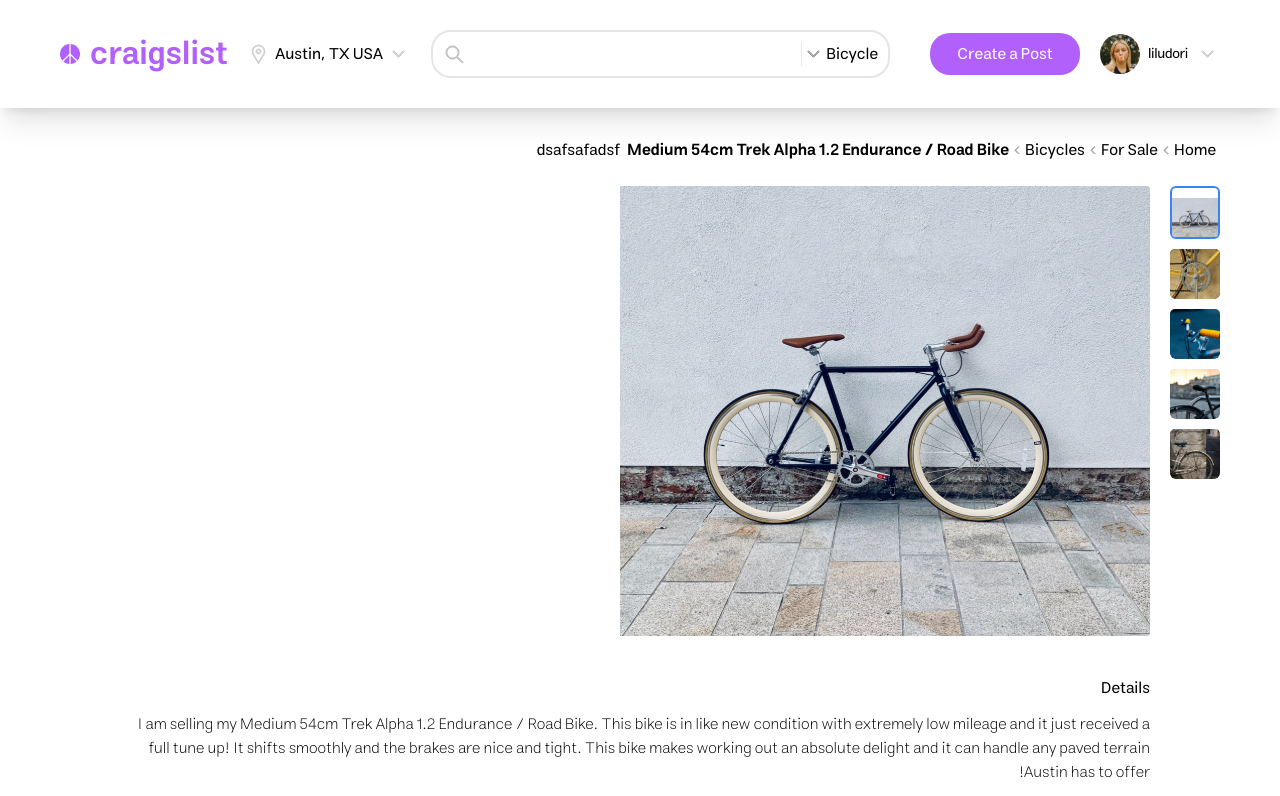
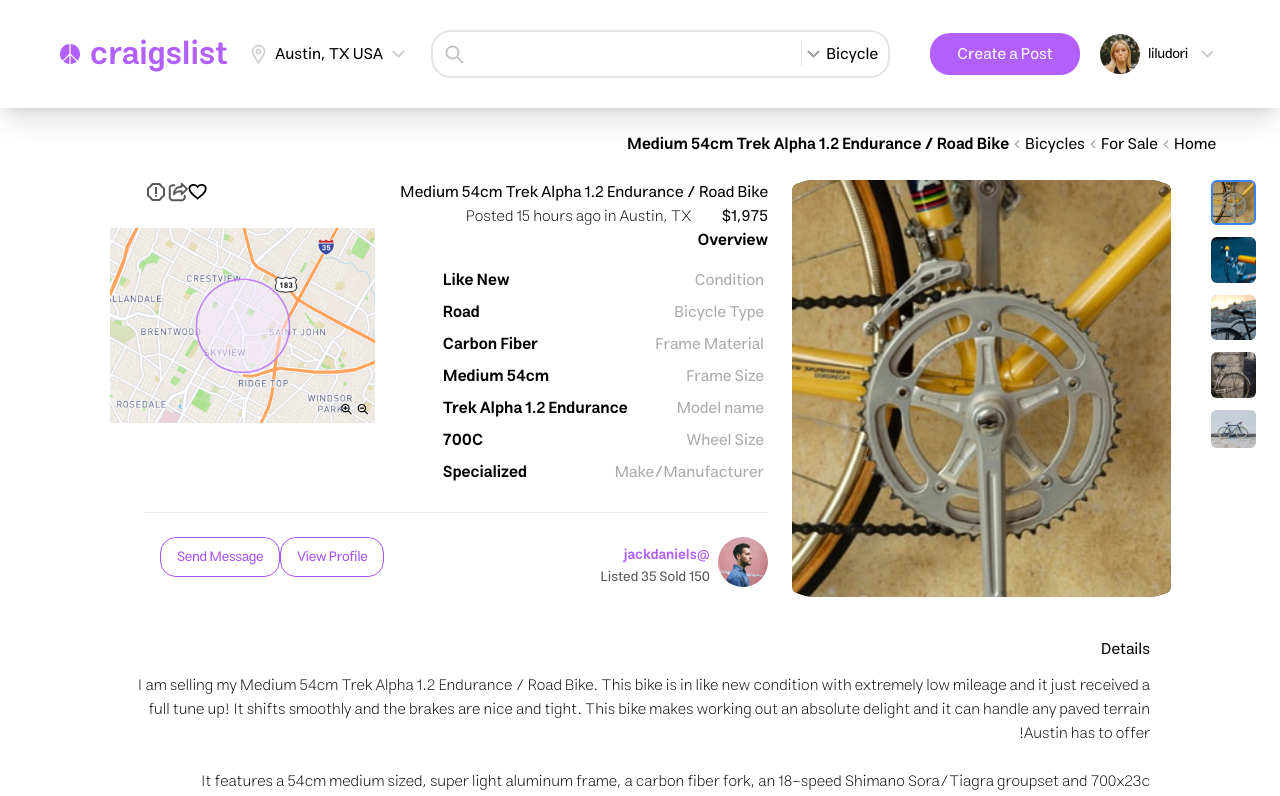
Before and after one commit to sybigdeli/react-online-advertisement, a React (Vite) app: page /Details in a window 1280 px wide. Shown: the top 796 px of the page. Built offline with nearby package versions, Linux system fonts and the light colour scheme.

Commit message:
details done

```diff
--- a/src/components/UI/ProfileButton.jsx
+++ b/src/components/UI/ProfileButton.jsx
@@ -1,11 +1,11 @@
 import React from "react";
 
-function ProfileButton(profileLink) {
+function ProfileButton({ profileLink, children }) {
   return (
     <a href={profileLink}>
-      <button className="w-full h-full bg-white rounded-2xl border border-purple-500 items-center justify-center flex ">
-        <div className="ViewProfile w-20 h-4 text-right text-purple-500 text-sm font-sans font-['Euclid Circular B'] leading-none tracking-tight">
-          View Profile
+      <button className="w-full h-full bg-white rounded-2xl border border-purple-500 items-center justify-center">
+        <div className=" w-full p-4 items-center h-4 text-right text-purple-500 text-sm font-sans leading-none tracking-tight flex">
+          {children}
         </div>
       </button>
     </a>
--- a/src/pages/Details.jsx
+++ b/src/pages/Details.jsx
@@ -8,8 +8,14 @@
 import byce3 from "@/assets/images/detail3.svg";
 import byce4 from "@/assets/images/detail4.svg";
 import byce5 from "@/assets/images/detail5.svg";
+import map from "@/assets/images/map.png";
+import likeicon from "@/assets/icons/like.svg";
+import reporticon from "@/assets/icons/report.svg";
+import shareicon from "@/assets/icons/share.svg";
+import usericon from "@/assets/images/user7.svg";
+import ProfileButton from "@/components/UI/ProfileButton";
 function Details() {
-  const productPictures = [byce1, byce2, byce3, byce4, byce5];
+  const productPictures = [byce2, byce3, byce4, byce5, byce1];
   const [previewPic, setPreviewPick] = useState(productPictures[0]);
   const [selectedIndex, setSelectedIndex] = useState(0);
   const picChange = (pic, index) => {
@@ -22,10 +28,8 @@
       <div className="shadow-xl">
         <HeaderSearch />
       </div>
-
-      <div className="flex pt-[30px]">
-        <div>
-          <div className="flex items-center pr-[64px] select-none">
+      <div className="py-[24px] ">
+        <div className="flex items-center pr-[64px] select-none flex-wrap">
           <a href={"/"}> Home </a>
           <img className="h-[16px] w-[16px]" src={leftIcon} alt="" />
           <a href={"/"}> For Sale </a>
@@ -37,37 +41,125 @@
             Medium 54cm Trek Alpha 1.2 Endurance / Road Bike{" "}
           </a>
         </div>
-          <div className=" pt-[24px] flex w-full">
-            <div className=" right-[60px] w-[50px] relative flex-col">
+      </div>
+      <div className="grid grid-cols-5">
+        <div className="  px-[24px] flex w-full gap-[40px] col-span-2 ">
+          <div className=" w-[50px]  flex flex-col gap-3">
             {productPictures.map((pic, index) => (
+              <div className="">
                 <img
                   onClick={() => picChange(pic, index)}
-                  className={`pt-[10px] rounded-md ${
-                    index === selectedIndex ? "border-2 border-blue-500" : ""
+                  className={` object-cover rounded-md ${
+                    index === selectedIndex
+                      ? " object-cover border-2 border-blue-500"
+                      : ""
                   }`}
                   key={index + "albumpics"}
                   src={pic}
                 />
+              </div>
             ))}
           </div>
-            <div className="flex pr-[80px] ">
+          <div className="   overflow-hidden rounded-xl aspect-square">
             <img
-                className="w-[530px] h-[450px] rounded-s "
+              className=" object-cover w-full h-full "
               src={previewPic}
               alt=""
             />
           </div>
         </div>
+
+        <section className=" col-span-3">
+          <div className=" flex flex-wrap justify-between">
+            <div> Medium 54cm Trek Alpha 1.2 Endurance / Road Bike</div>
+            <div className="flex ml-36">
+              <img src={likeicon} alt="likeicon" />
+              <img src={shareicon} alt="shareicon" />
+              <img src={reporticon} alt="reporticon" />
             </div>
-
-        <div className="">
-        dsafsafadsf
           </div>
+          <div className="grid grid-cols-10 justify-start">
+            <h3 className="col-span-1">$1,975</h3>
+            <p className="font-estedadLighter col-span-4">
+              Posted 15 hours ago in Austin, TX
+            </p>
+          </div>
+          <div className="grid grid-cols-7 ">
+            <section className="col-span-3 flex-col h-full w-full ">
+              <ul>
+                <h1 className="font-extrabold pb-3">Overview</h1>
+                <li className="p-1 flex justify-between">
+                  <span className="text-textColor-100">Condition</span>
+                  <span className="font-semibold">Like New</span>
+                </li>
+                <li className="p-1 flex justify-between">
+                  <span className="text-textColor-100">Bicycle Type</span>
+                  <span className="font-semibold">Road</span>
+                </li>
+                <li className="p-1 flex justify-between">
+                  <span className="text-textColor-100">Frame Material</span>
+                  <span className="font-semibold">Carbon Fiber</span>
+                </li>
+                <li className="p-1 flex justify-between">
+                  <span className="text-textColor-100">Frame Size</span>
+                  <span className="font-semibold">Medium 54cm</span>
+                </li>
+                <li className="p-1 flex justify-between">
+                  <span className="text-textColor-100">Model name</span>
+                  <span className="font-semibold">
+                    Trek Alpha 1.2 Endurance
+                  </span>
+                </li>
+                <li className="p-1 flex justify-between">
+                  <span className="text-textColor-100">Wheel Size</span>
+                  <span className="font-semibold">700C</span>
+                </li>
+                <li className="p-1 flex justify-between">
+                  <span className="text-textColor-100">Make/Manufacturer</span>
+                  <span className="font-semibold">Specialized</span>
+                </li>
+              </ul>
+            </section>
+            <div className=" col-span-3 pr-16">
+              <img src={map} alt="map" />
+            </div>
+          </div>
+          <div className="ml-36 ">
+            <hr className="my-6" />
+            <div className="flex justify-between ">
+              <div className="flex">
+              <img src={usericon} alt="usericon" className="lightgray 50% / cover no-repeat] flex-shrink-0 w-[3.125rem] h-[3.125rem] bg-[url"/>
+              <div className="flex-col p-2" >
+              <div className=" text-[#b160fb]  text-sm font-semibold leading-5 ">@jackdaniels </div>
+              <div className=" text-[#555] font-['Euclid text-sm leading-6">150 Listed  35 Sold</div>
+            </div>
+              </div>
+              <div className="flex max-h-[40px] space-x-4 ">
+                <ProfileButton>View Profile</ProfileButton>
+                <br />
+                <ProfileButton>Send Message</ProfileButton>
+              </div>
+            </div>
+          </div>
+          <div className=" col-span-3"></div>
+          <div></div>
+        </section>
       </div>
       <div dir="" className=" justify-center items-center px-[130px] pt-[40px]">
         <div>
           <h3>Details</h3>
-                    <p className="pt-3 font-estedadLighter ">I am selling my Medium 54cm Trek Alpha 1.2 Endurance / Road Bike. This bike is in like new condition with extremely low mileage and it just received a full tune up! It shifts smoothly and the brakes are nice and tight. This bike makes working out an absolute delight and it can handle any paved terrain Austin has to offer! <br/><br/> It features a 54cm medium sized, super light aluminum frame, a carbon fiber fork, an 18-speed Shimano Sora/Tiagra groupset and 700x23c tires/wheels.<br/><br/> Without a doubt, this is the PERFECT bike for Austin!</p>
+          <p className="pt-3 font-estedadLighter ">
+            I am selling my Medium 54cm Trek Alpha 1.2 Endurance / Road Bike.
+            This bike is in like new condition with extremely low mileage and it
+            just received a full tune up! It shifts smoothly and the brakes are
+            nice and tight. This bike makes working out an absolute delight and
+            it can handle any paved terrain Austin has to offer! <br />
+            <br /> It features a 54cm medium sized, super light aluminum frame,
+            a carbon fiber fork, an 18-speed Shimano Sora/Tiagra groupset and
+            700x23c tires/wheels.
+            <br />
+            <br /> Without a doubt, this is the PERFECT bike for Austin!
+          </p>
         </div>
       </div>
 
```
Also changed, not shown: src/assets/images/map.png (added), src/assets/images/user7.svg (added). Lines whose indentation alone changed are shown as unchanged.
